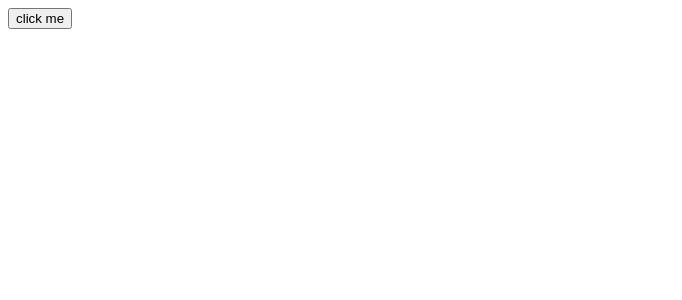
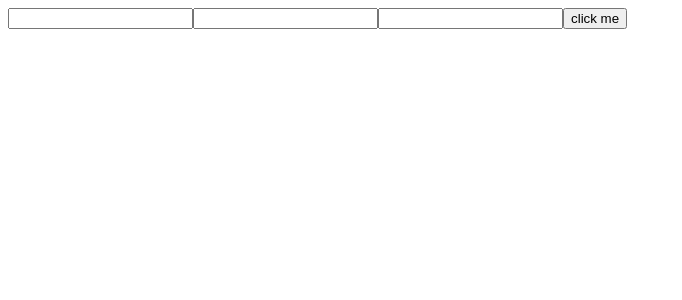
Before and after one commit to nasagaurav/react-l-topic3, a React (Create React App) app: page / in a window 1280 px wide. Shown: the top 300 px of the page, without its empty margins (0-682 px from the left). Built offline with nearby package versions, Linux system fonts and the light colour scheme.

Commit message:
useof useRef completde

```diff
--- a/src/App.js
+++ b/src/App.js
@@ -1,8 +1,26 @@
 import React, { useRef } from 'react';
 export default function App() {
+  const ref1 = useRef();
+  const ref2 = useRef();
+  const ref3 = useRef();
+  const handleClick = () => {
+    console.log(ref1);
+    console.log(ref2);
+    console.log(ref3);
+    ref1.current.placeholder = 'enter name';
+    ref2.current.placeholder = 'enter email';
+    ref3.current.placeholder = 'enter phone';
+
+    ref1.current.value = 'nasa';
+    ref2.current.value = 'nasa@gaurav.com';
+    ref3.current.value = 9879879877;
+  };
   return (
     <div>
-      <button>click me</button>
+      <input ref={ref1} />
+      <input ref={ref2} />
+      <input ref={ref3} />
+      <button onClick={handleClick}>click me</button>
     </div>
   );
 }
```
